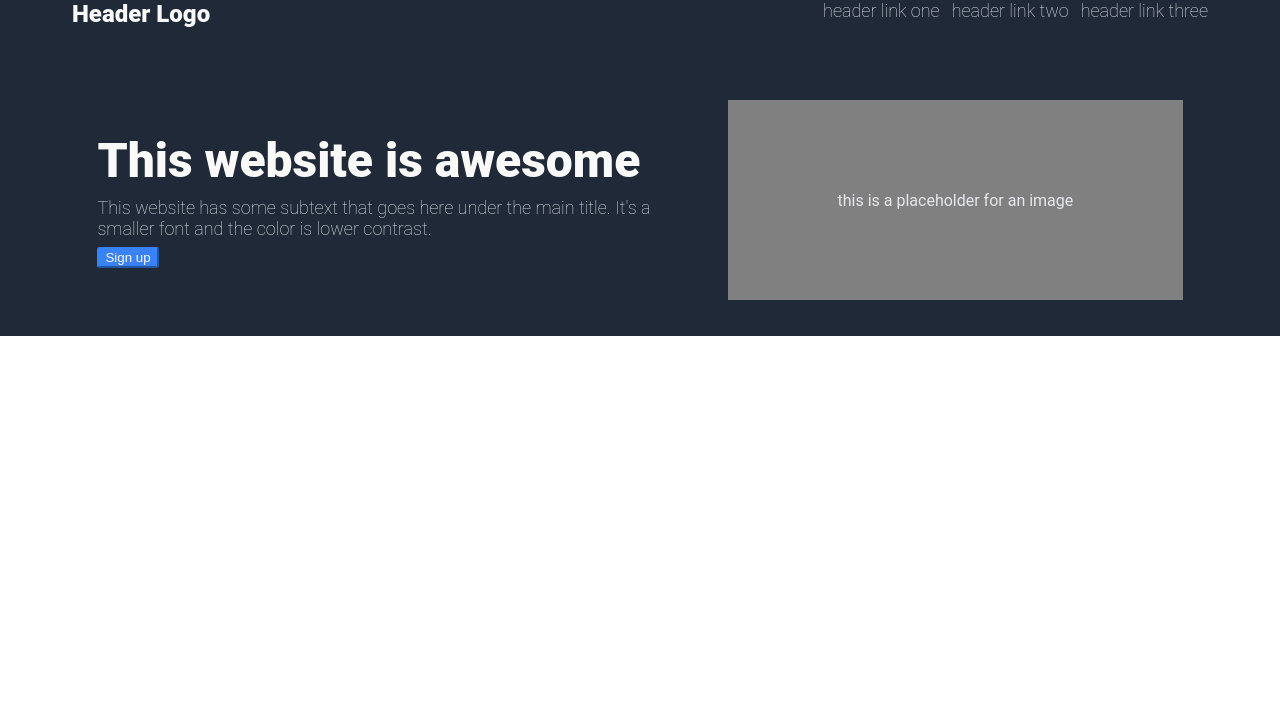
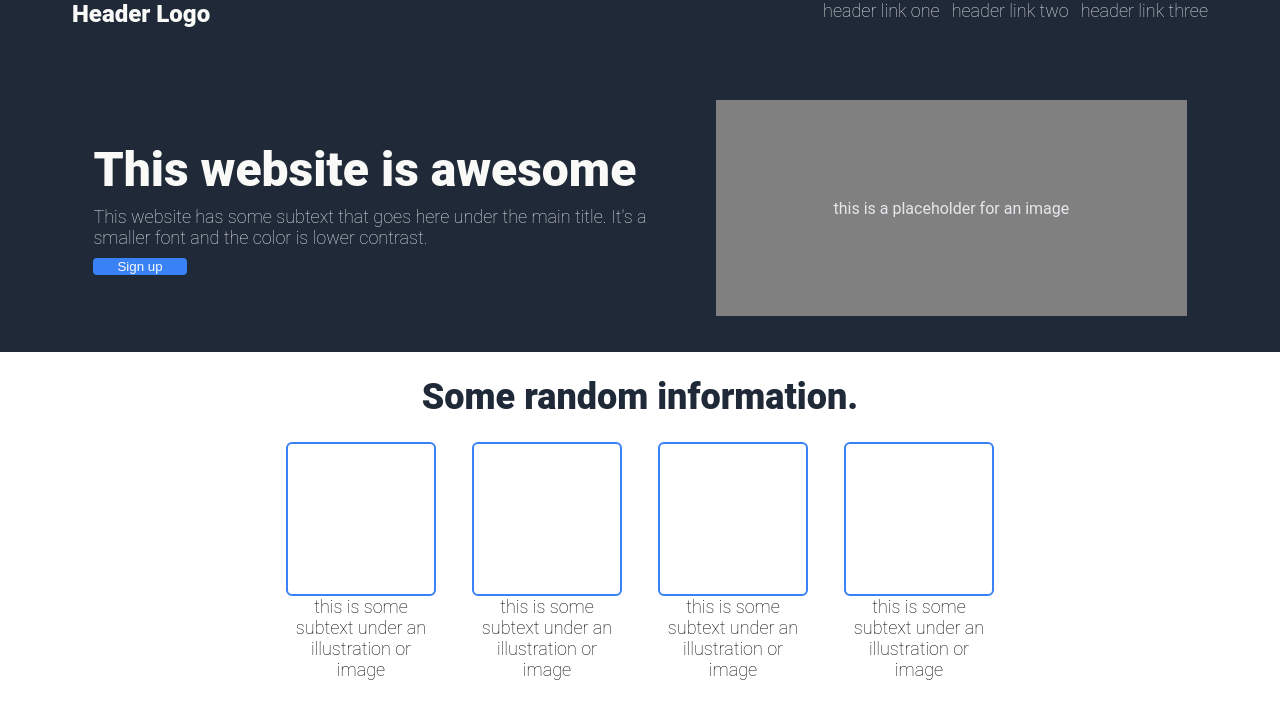
Before and after one commit to Brady01k/Landing-Page-Project, a plain HTML site: page index.html in a window 1280 px wide. Drawn offline with Linux system fonts and the light colour scheme.

Commit message:
Add second section of webpage
changes sign up button design

```diff
--- a/index.html
+++ b/index.html
@@ -15,7 +15,7 @@
 <div class="top-container">
     <div class="header-section">
         <div class="logo">Header Logo</div>
-        <ul>
+        <ul class="top-links">
             <li><a href="#">header link one</a></li>
             <li><a href="#">header link two</a></li>
             <li><a href="#">header link three</a></li>
@@ -38,6 +38,33 @@
 
 </div>
 
+<div class="second-container">
+    <div class="second-header-section">
+        <div class="second-header">Some random information.</div>
+    </div>
+
+    <div class="box-section">
+        <div class="info">
+            <div class="box"><img src="data:," alt></div>
+            <div class="text">this is some subtext under an illustration or image</div>
+        </div>
+        <div class="info">
+            <div class="box"><img src="data:," alt></div>
+            <div class="text">this is some subtext under an illustration or image</div>
+        </div>
+        <div class="info">
+            <div class="box"><img src="data:," alt></div>
+            <div class="text">this is some subtext under an illustration or image</div>
+        </div>
+        <div class="info">
+            <div class="box"><img src="data:," alt></div>
+            <div class="text">this is some subtext under an illustration or image</div>
+        </div>
+
+    </div>
+
+</div>
+
 
 
 
--- a/styles.css
+++ b/styles.css
@@ -5,7 +5,7 @@ body {
     font-family: 'Roboto', sans-serif;
 }
 
-ul {
+.top-links {
     list-style: none;
     padding: 0;
     margin: 0;
@@ -58,8 +58,11 @@ a {
 .sign-up {
     background-color: #3882f6;
     color: #f9faf8;
-    border-color: #3882f6;
-    border-radius: 3px;
+    border: none;
+    border-radius: 4px;
+    padding-left: 24px;
+    padding-right: 24px;
+
 }
 
 .title {
@@ -92,5 +95,50 @@ a {
     height: 200px;
     justify-content: center;
     align-items: center;
-    flex-basis: 40%
+    flex-basis: 40%;
+    padding: 8px;
 }
+
+.second-container {
+    display: flex;
+    flex-direction: column;
+    justify-content: center;
+    align-items: center;
+}
+
+.second-header-section {
+    display: flex;
+    padding: 24px 0px ;
+}
+
+.second-header {
+    font-size: 36px;
+    font-weight: 800;
+    color: #1f2937
+
+}
+
+.box-section {
+    display: flex;
+    gap: 36px;
+    padding-left: 36px;
+    padding-right: 36px;
+    justify-content: center;
+    align-items: center;
+}
+
+.box {
+    height: 150px;
+    border: 2px #3882f6 solid;
+    border-radius: 6px;
+}
+
+.info {
+    width: 150px;
+}
+
+.text {
+    text-align: center;
+    font-size: 18px;
+    font-weight: 200;
+}
```
